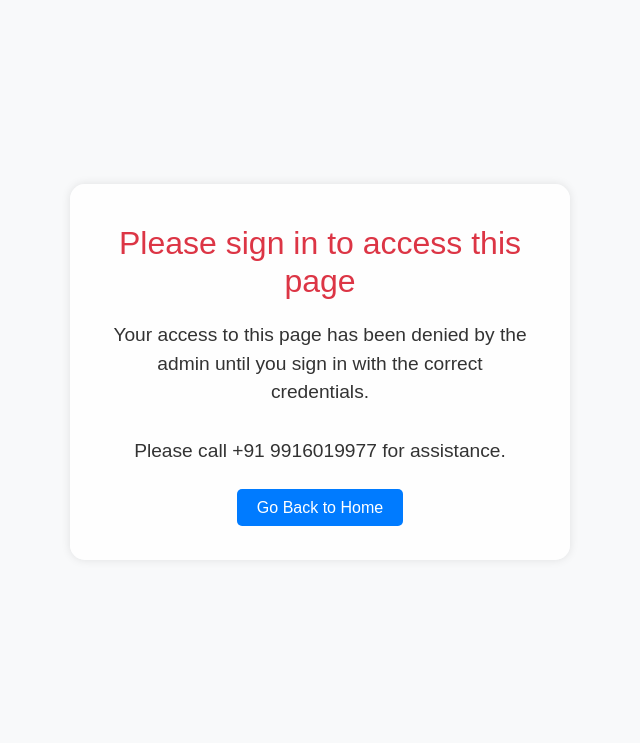
After one commit to anshulbaliga7/iitm-mad1-project, a Flask app: page /any_page_noaccess in a window 1280 px wide. The commit adds this page. Shown: the top 743 px of the page, without its empty margins (320-960 px from the left). Run offline with Flask 2, Linux system fonts and the light colour scheme; some libraries are stand-ins or nearby versions.

Commit message:
Took care of unauth access

```diff
--- a/routes.py
+++ b/routes.py
@@ -26,6 +26,10 @@ def service_professional_blocked():
 @app.route('/customer_blocked')
 def customer_blocked():
     return render_template('customer_blocked.html')  # Render the blocked page template
+
+@app.route('/any_page_noaccess')
+def any_page_noaccess():
+    return render_template('any_page_noaccess.html')  # Render the blocked page template
 
 @app.route('/login', methods=['GET', 'POST'])
 def login():
@@ -142,8 +146,9 @@ def service_professional_signup():
 def admin_dashboard():
     services = Service.query.all()
     professionals = User.query.filter_by(role='service_professional').all()  # Fetch professionals
+    customers = User.query.filter_by(role='customer').all()
     service_requests = ServiceRequest.query.all()  # Fetch all service requests
-    return render_template('admin_dashboard.html', services=services, professionals=professionals, service_requests=service_requests)
+    return render_template('admin_dashboard.html', services=services, professionals=professionals, customers=customers, service_requests=service_requests)
 
 @app.route('/admin/block_customer/<int:customer_id>', methods=['POST'])
 def block_customer(customer_id):
@@ -161,6 +166,33 @@ def unblock_customer(customer_id):
         customer.blocked = 0  # Set blocked status to 0 (unblocked)
         db.session.commit()  # Commit the changes
     return redirect(url_for('admin_search'))  # Redirect back to the search page
+
+@app.route('/admin/block_customer1/<int:customer_id>', methods=['POST'])
+def block_customer1(customer_id):
+    customer = User.query.get(customer_id)  # Assuming you have a Customer model
+    if customer:
+        customer.blocked = 1  # Set blocked status
+        customer.approval = 0  # Set approval status
+        db.session.commit()  # Commit the changes
+    return redirect(url_for('admin_dashboard'))  # Redirect back to the search page
+
+@app.route('/admin/unblock_customer1/<int:customer_id>', methods=['POST'])
+def unblock_customer1(customer_id):
+    customer = User.query.get(customer_id)  # Assuming you have a User model
+    if customer:
+        customer.blocked = 0  # Set blocked status to 0 (unblocked)
+        db.session.commit()  # Commit the changes
+    return redirect(url_for('admin_dashboard'))  # Redirect back to the search page
+
+@app.route('/admin/delete_customer/<int:customer_id>', methods=['POST'])
+def delete_customer(customer_id):
+    customer = User.query.get(customer_id)
+    if customer:
+        db.session.delete(customer)  # Remove the professional from the User table
+        db.session.commit()
+    else:
+        flash('Professional not found!', 'error')
+    return redirect(url_for('admin_dashboard'))
 
 @app.route('/admin/accept_professional/<int:professional_id>', methods=['POST'])
 def accept_professional(professional_id):
@@ -198,7 +230,8 @@ def service_professional_dashboard():
 
     # Fetch the professional's details
     professional = User.query.filter_by(id=current_professional_id, role='service_professional').first()
-
+    if not current_professional_id:
+        return redirect(url_for('any_page_noaccess'))
     # Check if the professional is approved and not blocked
     #add this once done:  and professional.approval == 1 and professional.blocked == 0
     if professional and professional.approval == 1 and professional.blocked == 0:
@@ -291,7 +324,8 @@ def reject_service(service_id):
 def customer_dashboard():
     user_id = session.get('user_id')
     user = User.query.get(user_id)  # Query the User table for the user
-
+    if not user_id:
+        return redirect(url_for('any_page_noaccess'))
     # Check if the user is blocked
     if user and user.blocked == 1:
         return redirect(url_for('customer_blocked'))  # Redirect to the blocked page
--- /dev/null
+++ b/templates/any_page_noaccess.html
@@ -0,0 +1,64 @@
+<!DOCTYPE html>
+<html lang="en">
+<head>
+    <meta charset="UTF-8">
+    <meta name="viewport" content="width=device-width, initial-scale=1.0">
+    <title>Access Denied</title>
+    <link rel="stylesheet" href="https://stackpath.bootstrapcdn.com/bootstrap/4.5.2/css/bootstrap.min.css">
+    <style>
+        body {
+            background-color: #f8f9fa;
+            color: #333;
+            font-family: 'Arial', sans-serif;
+        }
+        .container {
+            display: flex;
+            justify-content: center;
+            align-items: center;
+            height: calc(100vh - 56px);
+        }
+        .message-box {
+            background: rgba(255, 255, 255, 0.9);
+            padding: 40px;
+            border-radius: 15px;
+            text-align: center;
+            box-shadow: 0 0 10px rgba(0, 0, 0, 0.1);
+            max-width: 500px;
+            width: 100%;
+        }
+        h2 {
+            margin-bottom: 20px;
+            font-size: 2em;
+            color: #dc3545;
+        }
+        p {
+            font-size: 1.2em;
+            margin-bottom: 30px;
+        }
+        .btn-home {
+            background-color: #007bff;
+            color: white;
+            padding: 10px 20px;
+            border-radius: 5px;
+            text-decoration: none;
+            transition: background-color 0.3s ease;
+        }
+        .btn-home:hover {
+            background-color: #0056b3;
+        }
+    </style>
+</head>
+<body>
+    <div class="container">
+        <div class="message-box">
+            <h2>Please sign in to access this page</h2>
+            <p>Your access to this page has been denied by the admin until you sign in with the correct credentials.</p>
+            <p>Please call +91 9916019977 for assistance.</p>
+            <a href="{{ url_for('home') }}" class="btn-home">Go Back to Home</a>
+        </div>
+    </div>
+    <script src="https://code.jquery.com/jquery-3.5.1.slim.min.js"></script>
+    <script src="https://cdn.jsdelivr.net/npm/@popperjs/core@2.5.4/dist/umd/popper.min.js"></script>
+    <script src="https://stackpath.bootstrapcdn.com/bootstrap/4.5.2/js/bootstrap.min.js"></script>
+</body>
+</html>
```
Also changed, not shown: templates/admin_dashboard.html (+68 -0 lines).
